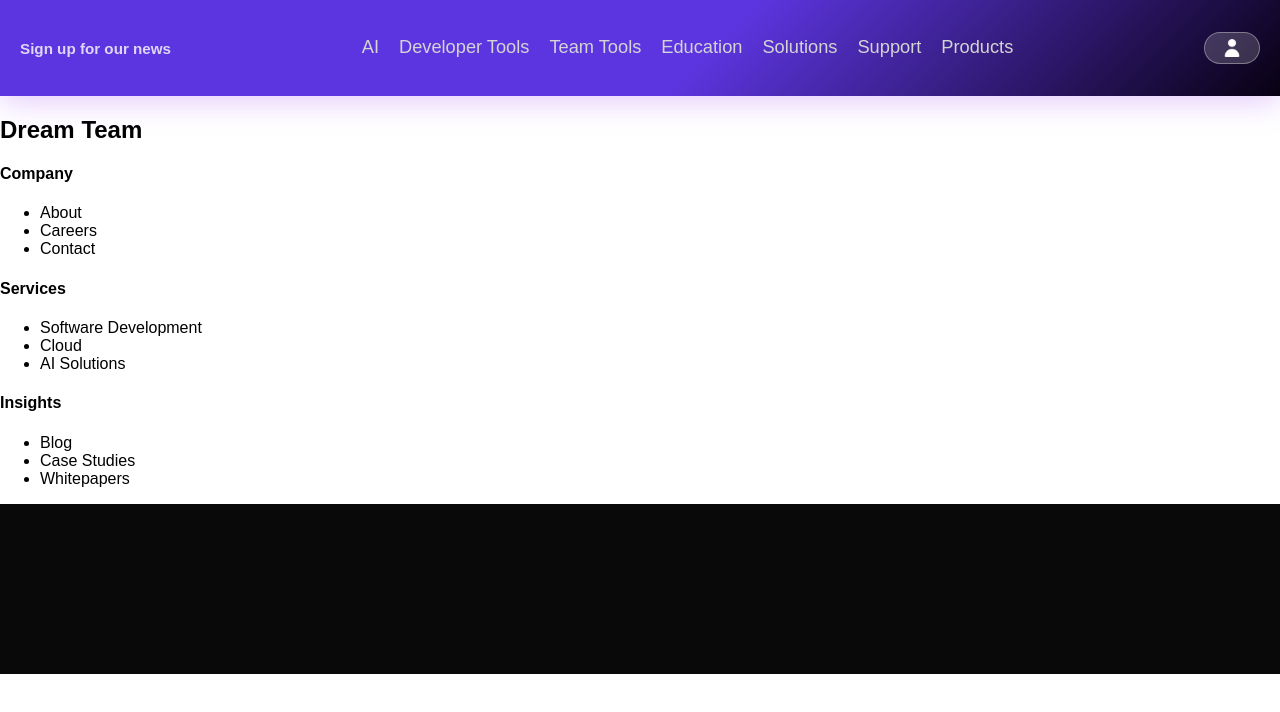
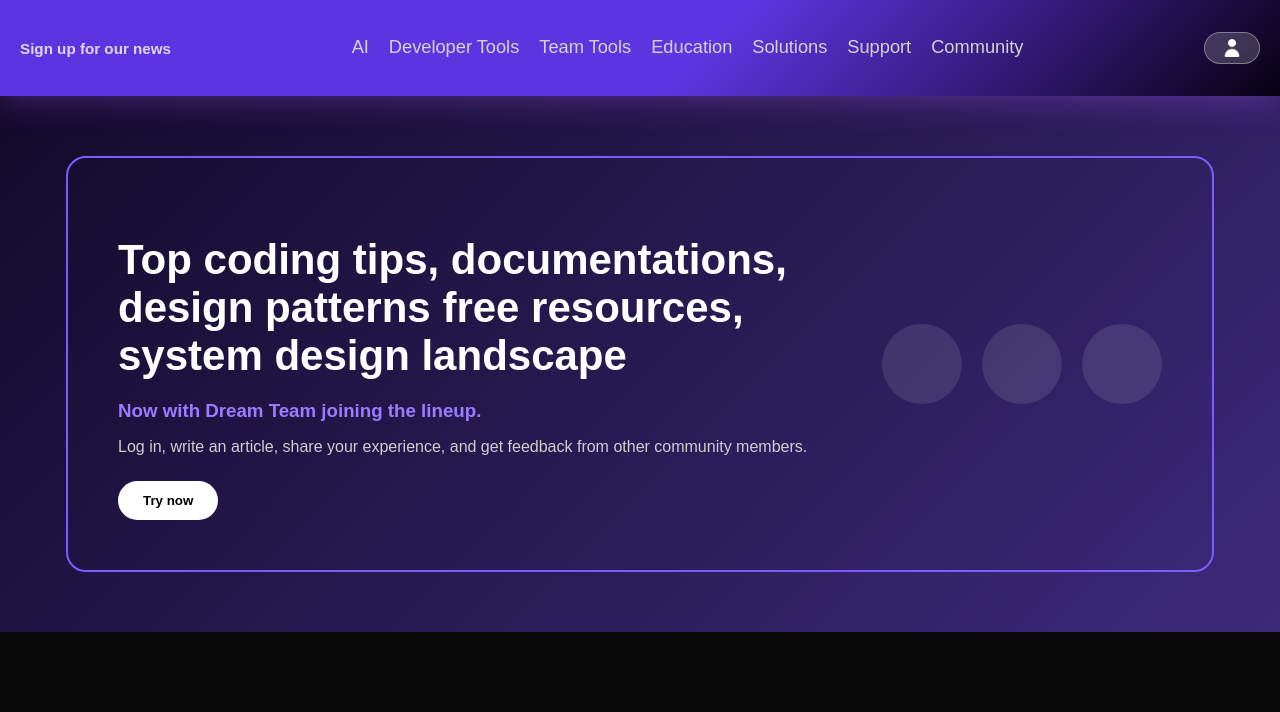
Before and after one commit to YanaBocharova/react_api, a React (Create React App) app: page / in a window 1280 px wide. Shown: the top 712 px of the page. Built offline with nearby package versions, Linux system fonts and the light colour scheme.

Commit message:
Change footer and update topMenu list
Change footer and update topMenu list

Add point

```diff
--- a/src/App.css
+++ b/src/App.css
@@ -12,6 +12,60 @@ body {
 
 .has-caret {
   position: relative;
+}
+.footer-container {
+  background: linear-gradient(135deg,#120a2a,#3c2a7a);
+  padding: 60px;
+  display: flex;
+  justify-content: center;
+}
+
+.footer-content {
+  width: 90%;
+  max-width: 1200px;
+  border: 2px solid #7b5cff;
+  border-radius: 20px;
+  padding: 50px;
+  display: flex;
+  justify-content: space-between;
+  align-items: center;
+  color: white;
+}
+
+.footer-text h1{
+  font-size: 42px;
+  margin-bottom: 20px;
+}
+
+.footer-text h3{
+  color:#9b7bff;
+  margin-bottom: 15px;
+}
+
+.footer-text p{
+  color:#cfcfcf;
+  margin-bottom: 25px;
+}
+
+.try-btn{
+  background:white;
+  border:none;
+  padding:12px 25px;
+  border-radius:25px;
+  font-weight:bold;
+  cursor:pointer;
+}
+
+.footer-icons{
+  display:flex;
+  gap:20px;
+}
+
+.circle{
+  width:80px;
+  height:80px;
+  border-radius:50%;
+  background:rgba(255,255,255,0.1);
 }
 
 .has-caret::after {
--- a/src/components/Footer.js
+++ b/src/components/Footer.js
@@ -1,40 +1,30 @@
-const Footer = () => {
+import "../App.css";
+
+function Footer() {
   return (
-    <>
-      <section className="author-header">
-        <h1>Dream Team</h1>
-      </section>
+      <div className="footer-container">
+        <div className="footer-content">
 
-      <footer className="footer">
-        <div>
-          <h4>Company</h4>
-          <ul>
-            <li>About</li>
-            <li>Careers</li>
-            <li>Contact</li>
-          </ul>
+          <div className="footer-text">
+            <h1>Top coding tips, documentations, design patterns free resources,
+              system design landscape</h1>
+            <h3>Now with Dream Team joining the lineup.</h3>
+
+            <p>
+              Log in, write an article, share your experience, and get feedback from other community members.
+            </p>
+
+            <button className="try-btn">Try now</button>
+          </div>
+
+          <div className="footer-icons">
+            <div className="circle"></div>
+            <div className="circle"></div>
+            <div className="circle"></div>
+          </div>
+
         </div>
-
-        <div>
-          <h4>Services</h4>
-          <ul>
-            <li>Software Development</li>
-            <li>Cloud</li>
-            <li>AI Solutions</li>
-          </ul>
-        </div>
-
-        <div>
-          <h4>Insights</h4>
-          <ul>
-            <li>Blog</li>
-            <li>Case Studies</li>
-            <li>Whitepapers</li>
-          </ul>
-        </div>
-      </footer>
-    </>
+      </div>
   );
-};
-
+}
 export default Footer;
--- a/src/components/TopSignupBar.js
+++ b/src/components/TopSignupBar.js
@@ -30,17 +30,18 @@ const TopSignupBar = () => {
 
         {/* EDUCATION */}
         <span
-          ref={educationRef}
-          className={`menu-item has-caret ${showEducation ? "active" : ""}`}
-          onClick={() => setShowEducation((prev) => !prev)}
+            ref={educationRef}
+            className={`menu-item has-caret ${showEducation ? "active" : ""}`}
+            onMouseEnter={() => setShowEducation(true)}
+            onMouseLeave={() => setShowEducation(false)}
         >
-          Education
+        Education
           {showEducation && <EducationMenu />}
         </span>
 
         <span>Solutions</span>
         <span>Support</span>
-        <span>Products</span>
+        <span>Community</span>
       </nav>
 
       <button
```
